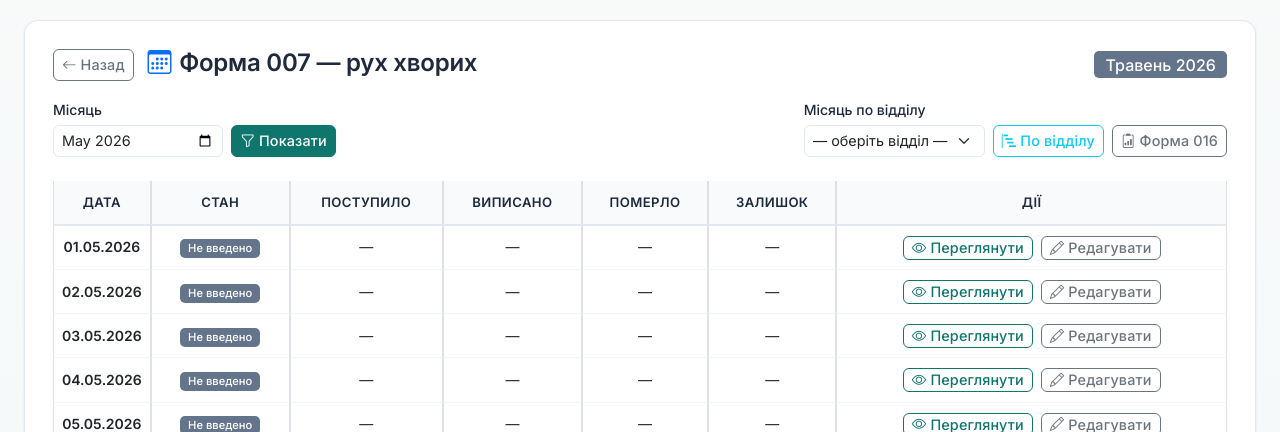
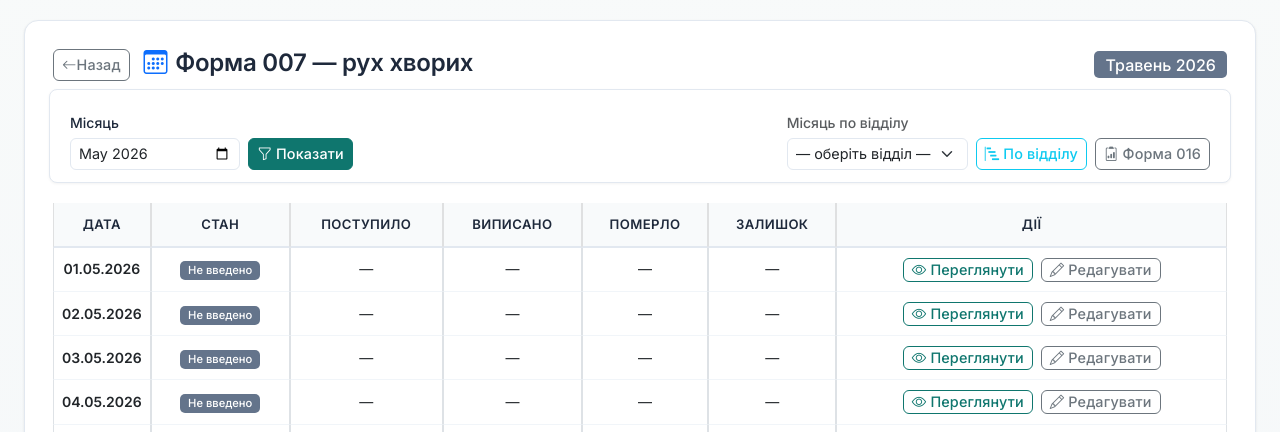
Before and after one commit to Mendela-A/Med-Data, a Flask app: page /statisty/form007 in a window 1280 px wide. Shown: the part 48-480 px from the top of the page. Run offline with Flask 3, Linux system fonts and the light colour scheme; a user stored in the database is signed in; tables that the repository leaves empty hold one stand-in row (values such as "Sample post").

Commit message:
Уніфікація панелей фільтрації та кнопок дій у Формі 016 та Формі 007

```diff
--- a/static/style.css
+++ b/static/style.css
@@ -1083,3 +1083,37 @@ input[list]:focus::-webkit-calendar-picker-indicator { opacity: 1; }
   color: var(--color-primary);
   font-weight: 550;
 }
+
+/* Custom premium toolbar for statistics filters */
+.stat-filter-card {
+  background: #ffffff;
+  border: 1px solid #e2e8f0;
+  border-radius: 8px;
+  padding: 0.75rem 1rem;
+  box-shadow: 0 1px 3px rgba(0, 0, 0, 0.05);
+  margin-bottom: 1.25rem;
+}
+
+/* Scoped micro-animations for buttons inside the toolbar and action zones */
+.stat-filter-card .btn,
+.mb-3 .btn,
+.mb-2 .btn {
+  display: inline-flex;
+  align-items: center;
+  justify-content: center;
+  transition: all 0.2s cubic-bezier(0.4, 0, 0.2, 1) !important;
+}
+
+.stat-filter-card .btn:hover,
+.mb-3 .btn:hover,
+.mb-2 .btn:hover {
+  transform: translateY(-1px);
+  box-shadow: 0 4px 6px rgba(0, 0, 0, 0.05);
+}
+
+.stat-filter-card .btn:active,
+.mb-3 .btn:active,
+.mb-2 .btn:active {
+  transform: translateY(0);
+  box-shadow: none;
+}
--- a/templates/statisty/form007.html
+++ b/templates/statisty/form007.html
@@ -12,44 +12,43 @@
   <span class="badge bg-secondary fs-6">{{ period_label }}</span>
 </div>
 
-<div class="row g-2 align-items-end mb-4">
-  <form method="get" class="col-auto d-flex gap-2 align-items-end">
-    <div>
-      <label class="form-label mb-1 small">Місяць</label>
-      <input type="month" name="from_date" class="form-control form-control-sm"
-             value="{{ from_date.strftime('%Y-%m') }}">
-    </div>
+<form method="get" class="row g-2 align-items-end stat-filter-card" id="form007-toolbar">
+  <div class="col-auto">
+    <label class="form-label mb-1 small">Місяць</label>
+    <input type="month" name="from_date" class="form-control form-control-sm"
+           value="{{ from_date.strftime('%Y-%m') }}" id="from-date-007">
+  </div>
+  <div class="col-auto">
     <button type="submit" class="btn btn-primary btn-sm">
       <i class="bi bi-funnel me-1"></i>Показати
     </button>
-  </form>
-  <form method="get" class="col-auto d-flex gap-2 align-items-end ms-auto" id="dept-month-form007">
+  </div>
+
+  <div class="col-auto ms-auto d-flex gap-2 align-items-end">
     <div>
-      <label class="form-label mb-1 small">Місяць по відділу</label>
-      <select name="department_id" class="form-select form-select-sm" style="min-width:180px;" id="dept-select007">
+      <label class="form-label mb-1 small text-muted">Місяць по відділу</label>
+      <select class="form-select form-select-sm" style="min-width:180px;" id="dept-select007">
         <option value="">— оберіть відділ —</option>
         {% for d in depts %}
         <option value="{{ d.id }}">{{ d.bed_profile_name or d.name }}</option>
         {% endfor %}
       </select>
     </div>
-    <button type="submit" class="btn btn-outline-info btn-sm">
+    <button type="button" class="btn btn-outline-info btn-sm" id="btn-dept-month">
       <i class="bi bi-bar-chart-steps me-1"></i>По відділу
     </button>
-  </form>
-  <div class="col-auto">
     <a href="{{ url_for('statisty.form016', from_date=from_date.isoformat(), to_date=to_date.isoformat()) }}"
        class="btn btn-outline-secondary btn-sm">
       <i class="bi bi-clipboard2-data me-1"></i>Форма 016
     </a>
   </div>
-</div>
+</form>
 <script>
-  document.getElementById('dept-month-form007').addEventListener('submit', function(e) {
-    e.preventDefault();
+  document.getElementById('btn-dept-month').addEventListener('click', function() {
     const dept = document.getElementById('dept-select007').value;
     if (!dept) return;
-    window.location.href = '{{ url_for('statisty.form007_dept_month', department_id=0) }}'.replace('dept/0', 'dept/' + dept) + '?from_date={{ from_date.strftime('%Y-%m') }}';
+    const month = document.getElementById('from-date-007').value;
+    window.location.href = "{{ url_for('statisty.form007_dept_month', department_id=0) }}".replace('dept/0', 'dept/' + dept) + '?from_date=' + month;
   });
 </script>
 
--- a/templates/statisty/form016.html
+++ b/templates/statisty/form016.html
@@ -28,7 +28,7 @@
 </div>
 
 {# Date range and Department form #}
-<form method="get" class="row g-2 align-items-end mb-4">
+<form method="get" class="row g-2 align-items-end stat-filter-card">
   <div class="col-auto">
     <label class="form-label mb-1 small">Відділення</label>
     <select name="department_id" class="form-select form-select-sm">
```
Also changed, not shown: templates/statisty/form007_day.html (+19 -9 lines), templates/statisty/form007_dept_month.html (+13 -10 lines).
